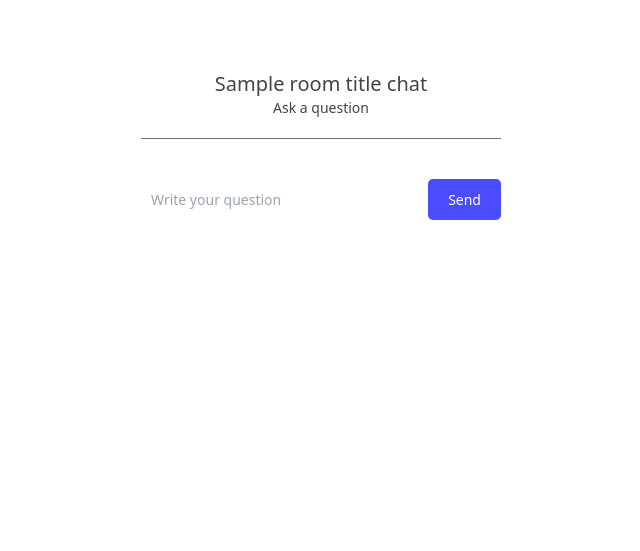
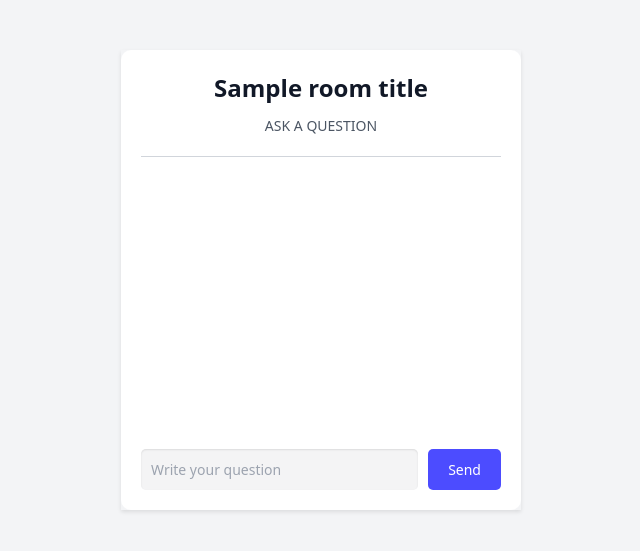
Before and after one commit to minkj1992/jarvis, a FastAPI app: template src/templates/index.html in a window 1280 px wide. Shown: the top 551 px of the page, without its empty margins (319-959 px from the left). Run offline with FastAPI, Linux system fonts and the light colour scheme; the template is opened without the code that fills it: most values are stand-ins (such as "Sample title", 1, 10 or a date in 2020); parts of the project's set-up code (start-up, migrations or seed data) failed here and were passed over.

Commit message:
style: chat styling

```diff
--- a/src/templates/index.html
+++ b/src/templates/index.html
@@ -4,21 +4,36 @@
 <head>
   <meta charset="UTF-8">
   <title>{{ room_title | safe }} chat</title>
+  <meta name="viewport" content="width=device-width, initial-scale=1.0">
   <link href="https://unpkg.com/tailwindcss@^2/dist/tailwind.min.css" rel="stylesheet">
   <style>
-    .chat-body {
-      width: 400px;
-      margin: 50px auto;
+    body {
+      font-size: 14px;
     }
 
-    body {
-      font-size: 14px;
+    .chat-body {
+      max-width: 400px;
+      margin: 50px auto;
+      box-shadow: 0 2px 4px rgba(0, 0, 0, 0.1);
+    }
+
+    .card-title {
+      font-size: 24px;
+      font-weight: bold;
+      text-align: center;
+      margin-bottom: 10px;
     }
 
     .card-body {
       background-color: #FFFFFF;
       color: #444;
       border-radius: 10px;
+    }
+
+    .chat-separator {
+      border-bottom: 1px solid #ccc;
+      margin-top: 20px;
+      margin-bottom: 5px;
     }
 
     .server-message {
@@ -39,15 +54,18 @@
     .form-inline {
       display: flex;
       justify-content: space-between;
+      align-items: center;
+      margin-top: 10px;
     }
 
     .form-control {
-      width: 80%;
-      background-color: #FFFFFF;
+      flex: 1;
+      background-color: #f4f4f5;
       border: none;
       border-radius: 5px;
       padding: 10px;
       margin-right: 10px;
+      box-shadow: inset 0 1px 2px rgba(0, 0, 0, 0.1);
     }
 
     #send {
@@ -58,14 +76,35 @@
       padding: 10px 20px;
     }
 
-    .form-message {
-      margin-top: 10px;
+    #send:hover {
+      background-color: #3F3FFF;
+      cursor: pointer;
     }
   </style>
+</head>
+
+<body class="bg-gray-100">
+  <div class="chat-body">
+    <div class="card-body p-5">
+      <h4 class="card-title text-center text-3xl font-semibold mb-2 text-gray-900">{{ room_title | safe }}</h4>
+      <p class="card-text text-center text-sm  text-gray-600 uppercase " id="header">Ask a
+        question</p>
+      <hr class="border-t border-gray-300 my-5">
+
+      <div id="messages" class="overflow-auto h-64 mb-4"></div>
+      <form action="" class="form-inline" id="chat-form" onsubmit="sendMessage(event)">
+        <input type="text" class="form-control" placeholder="Write your question" id="messageText">
+        <button id="send" type="submit" class="btn btn-primary">Send</button>
+      </form>
+    </div>
+  </div>
+</body>
+
+
 <script>
   const room_uuid = {{ room_uuid | safe }};
   const base_url = "{{ base_url | safe }}";
-    // local: const ws = new WebSocket(`ws://${base_url}/chat/${room_uuid}`);
+  // const ws = new WebSocket(`ws://${base_url}/chat/${room_uuid}`);
   const ws = new WebSocket(`wss://${base_url}/chat/${room_uuid}`);
   // Receive message from server word by word. Display the words as they are received.
   ws.onmessage = function (event) {
@@ -74,46 +113,46 @@
     if (data.sender === "Assistant") {
       if (data.type === "start") {
         var header = document.getElementById('header');
-          header.innerHTML = "Computing answer...";
+        header.innerHTML = "Computing answer..."; // 채팅 시작 시 헤더를 "Computing answer..."로 변경
         var div = document.createElement('div');
         div.className = 'server-message';
         var p = document.createElement('p');
-          p.innerHTML = "<strong>" + "Chatbot: " + "</strong>";
+        p.innerHTML = "<strong>" + "Chatbot: " + "</strong>"; // "Chatbot: " 문구 추가
         div.appendChild(p);
         messages.appendChild(div);
       } else if (data.type === "stream") {
         var header = document.getElementById('header');
-          header.innerHTML = "Chatbot is typing...";
+        header.innerHTML = "Chatbot is typing..."; // 채팅 중에 헤더를 "Chatbot is typing..."로 변경
         var p = messages.lastChild.lastChild;
         if (data.message === "\n") {
           p.innerHTML += "<br>";
         } else {
-            p.innerHTML += data.message;
+          p.innerHTML += data.message; // 새로운 단어를 기존 메시지에 추가
         }
       } else if (data.type === "info") {
         var header = document.getElementById('header');
         header.innerHTML = data.message;
       } else if (data.type === "end") {
         var header = document.getElementById('header');
-          header.innerHTML = "Ask a question";
+        header.innerHTML = "Ask a question"; // 채팅 종료 시 헤더를 "Ask a question"으로 변경
         var button = document.getElementById('send');
         button.innerHTML = "Send";
         button.disabled = false;
       } else if (data.type === "error") {
         var header = document.getElementById('header');
-          header.innerHTML = "Ask a question";
+        header.innerHTML = "Ask a question"; // 에러 발생 시 헤더를 "Ask a question"으로 변경
         var button = document.getElementById('send');
         button.innerHTML = "Send";
         button.disabled = false;
         var p = messages.lastChild.lastChild;
-          p.innerHTML += data.message;
+        p.innerHTML += data.message; // 에러 메시지를 기존 메시지에 추가
       }
     } else {
       var div = document.createElement('div');
       div.className = 'client-message';
       var p = document.createElement('p');
-        p.innerHTML = "<strong>" + "You: " + "</strong>";
-        p.innerHTML += data.message;
+      p.innerHTML = "<strong>" + "You: " + "</strong>";  // "You: " 문구 추가
+      p.innerHTML += data.message; // 사용자 메시지 추가
       div.appendChild(p);
       messages.appendChild(div);
     }
@@ -136,22 +175,5 @@
     button.disabled = true;
   }
 </script>
-</head>
-
-<body class="bg-white">
-  <div class="chat-body card">
-    <div class="card-body p-5">
-      <h4 class="card-title text-center text-xl font-medium">{{ room_title | safe }} chat</h4>
-      <p class="card-text text-center text-sm" id="header"> Ask a question </p>
-      <hr class="border-gray-500 mb-5" style="margin-top: 20px;">
-      <div id="messages" class="overflow-auto" style="max-height: 500px;">
-      </div>
-      <form action="" class="form-inline mt-5" id="chat-form" onsubmit="sendMessage(event)">
-        <input type="text" class="form-control" placeholder="Write your question" id="messageText">
-        <button id="send" type="submit" class="btn btn-primary">Send</button>
-      </form>
-    </div>
-  </div>
-</body>
 
 </html>
```
Lines whose indentation alone changed are shown as unchanged.
